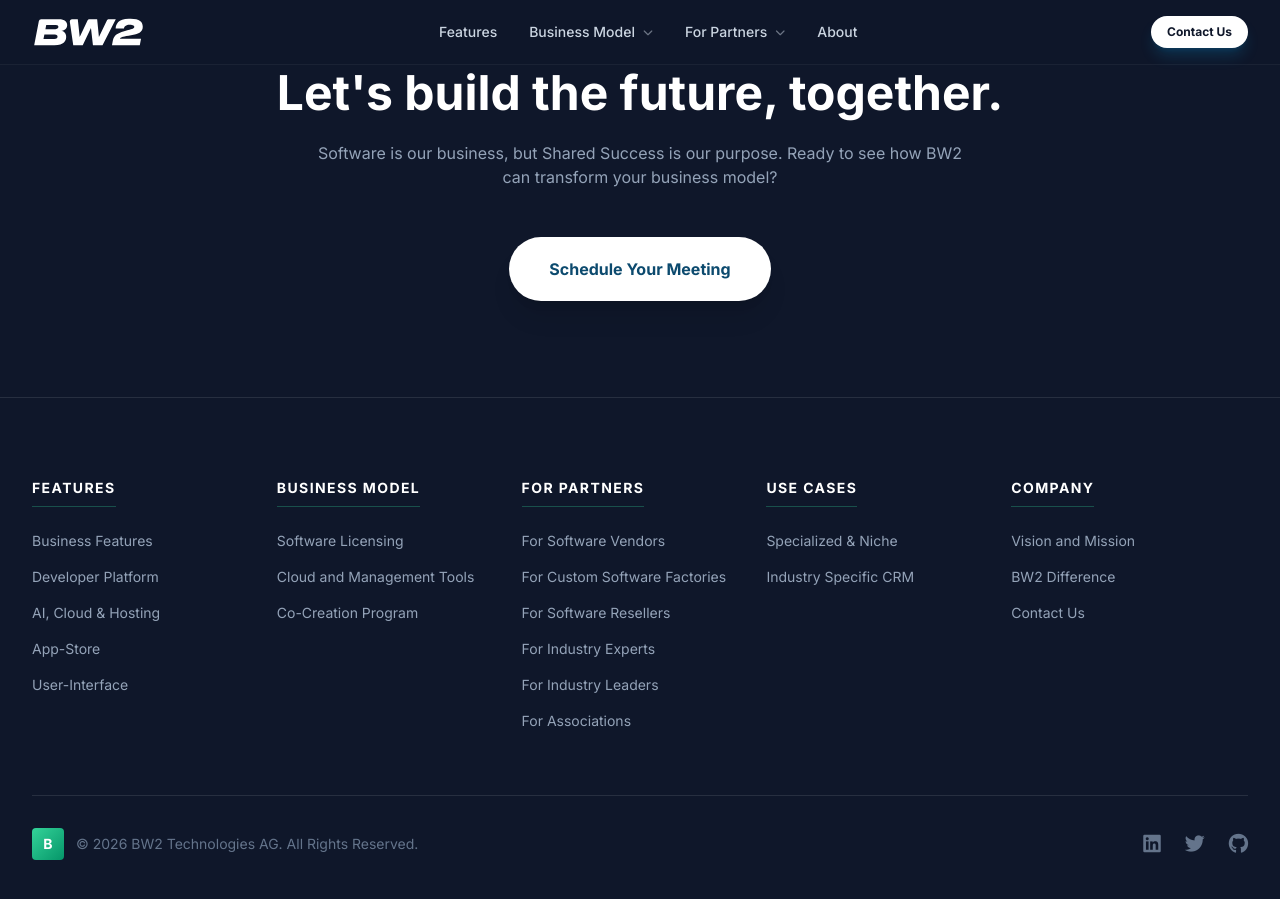
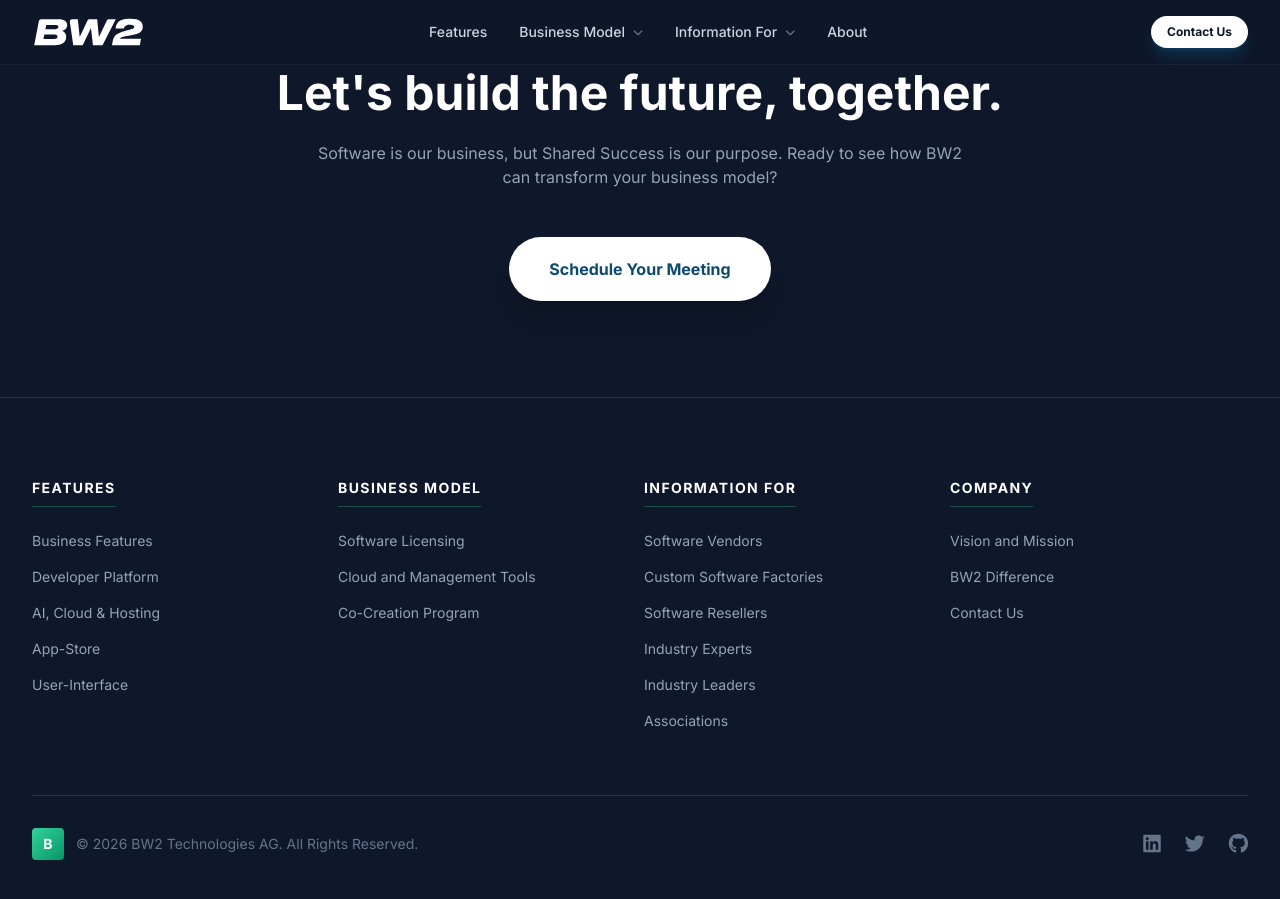
Before and after one commit to BW2-Technologies/Website, a Jekyll site: the page built from index.html, in a window 1280 px wide and 900 px high, scrolled down 3754 px. Built offline with Jekyll 4.4.1, drawn with Linux system fonts in a browser that asks for light colours; nearby versions of some CDN libraries.

Commit message:
header footer

```diff
--- a/_includes/footer.html
+++ b/_includes/footer.html
@@ -1,7 +1,7 @@
 <footer class="bg-dark-900 border-t border-white/10 pt-20 pb-10">
     <div class="max-w-7xl mx-auto px-4 sm:px-6 lg:px-8">
-        <!-- Reduced horizontal gap to gap-x-2 -->
-        <div class="grid grid-cols-2 md:grid-cols-3 lg:grid-cols-5 gap-y-12 gap-x-2 mb-16">
+        <!-- Adjusted grid to lg:grid-cols-4 since Use Cases was removed -->
+        <div class="grid grid-cols-2 md:grid-cols-3 lg:grid-cols-4 gap-y-12 gap-x-2 mb-16">
 
             <!-- Features Col -->
             <div>
@@ -25,27 +25,20 @@
                 </ul>
             </div>
 
-            <!-- For Partners Col -->
+            <!-- Information For Col (Renamed from For Partners) -->
             <div>
-                <h4 class="text-white font-bold text-sm uppercase tracking-widest mb-6 border-b border-bwgreen-400/30 pb-2 w-max">For Partners</h4>
+                <h4 class="text-white font-bold text-sm uppercase tracking-widest mb-6 border-b border-bwgreen-400/30 pb-2 w-max">Information For</h4>
                 <ul class="space-y-4 text-sm text-slate-400">
-                    <li><a href="/for-software-vendors" class="footer-link-hover hover:text-white transition-colors">For Software Vendors</a></li>
-                    <li><a href="/for-custom-software-factories" class="footer-link-hover hover:text-white transition-colors">For Custom Software Factories</a></li>
-                    <li><a href="/for-software-resellers" class="footer-link-hover hover:text-white transition-colors">For Software Resellers</a></li>
-                    <li><a href="/for-industry-experts" class="footer-link-hover hover:text-white transition-colors">For Industry Experts</a></li>
-                    <li><a href="/for-industry-leaders" class="footer-link-hover hover:text-white transition-colors">For Industry Leaders</a></li>
-                    <li><a href="/for-industry-associations" class="footer-link-hover hover:text-white transition-colors">For Associations</a></li>
+                    <li><a href="/for-software-vendors" class="footer-link-hover hover:text-white transition-colors">Software Vendors</a></li>
+                    <li><a href="/for-custom-software-factories" class="footer-link-hover hover:text-white transition-colors">Custom Software Factories</a></li>
+                    <li><a href="/for-software-resellers" class="footer-link-hover hover:text-white transition-colors">Software Resellers</a></li>
+                    <li><a href="/for-industry-experts" class="footer-link-hover hover:text-white transition-colors">Industry Experts</a></li>
+                    <li><a href="/for-industry-leaders" class="footer-link-hover hover:text-white transition-colors">Industry Leaders</a></li>
+                    <li><a href="/for-industry-associations" class="footer-link-hover hover:text-white transition-colors">Associations</a></li>
                 </ul>
             </div>
 
-            <!-- Use Cases Col -->
-            <div>
-                <h4 class="text-white font-bold text-sm uppercase tracking-widest mb-6 border-b border-bwgreen-400/30 pb-2 w-max">Use Cases</h4>
-                <ul class="space-y-4 text-sm text-slate-400">
-                    <li><a href="#use-cases" class="footer-link-hover hover:text-white transition-colors">Specialized & Niche</a></li>
-                    <li><a href="#use-cases" class="footer-link-hover hover:text-white transition-colors">Industry Specific CRM</a></li>
-                </ul>
-            </div>
+            <!-- Use Cases Col Removed -->
 
             <!-- About BW2 Col -->
             <div class="col-span-2 md:col-span-1 lg:col-span-1">
--- a/_includes/header.html
+++ b/_includes/header.html
@@ -29,15 +29,15 @@
                 <div class="relative group">
                     <!-- Updated py-4 to py-3 -->
                     <button class="text-sm font-medium hover:text-white transition-colors flex items-center gap-1 py-3">
-                        For Partners <i class="fas fa-chevron-down text-[10px] opacity-50 ml-1"></i>
+                        Information For <i class="fas fa-chevron-down text-[10px] opacity-50 ml-1"></i>
                     </button>
                     <div class="absolute left-0 top-full w-60 rounded-xl bg-dark-900 border border-white/10 shadow-2xl opacity-0 invisible group-hover:opacity-100 group-hover:visible transition-all duration-200 transform translate-y-2 group-hover:translate-y-0 p-2 z-50">
-                        <a href="/for-software-vendors" class="block px-4 py-2 text-sm text-slate-300 hover:bg-white/5 hover:text-white rounded-lg transition-colors">For Software Vendors</a>
+                        <a href="/for-software-vendors" class="block px-4 py-2 text-sm text-slate-300 hover:bg-white/5 hover:text-white rounded-lg transition-colors">Software Vendors</a>
                         <a href="/for-custom-software-factories" class="block px-4 py-2 text-sm text-slate-300 hover:bg-white/5 hover:text-white rounded-lg transition-colors">Custom Software Developers</a>
-                        <a href="/for-software-resellers" class="block px-4 py-2 text-sm text-slate-300 hover:bg-white/5 hover:text-white rounded-lg transition-colors">For Business Software Resellers</a>
-                        <a href="/for-industry-experts" class="block px-4 py-2 text-sm text-slate-300 hover:bg-white/5 hover:text-white rounded-lg transition-colors">For Industry Experts</a>
-                        <a href="/for-industry-leader" class="block px-4 py-2 text-sm text-slate-300 hover:bg-white/5 hover:text-white rounded-lg transition-colors">For Industry Leaders</a>
-                        <a href="/for-industry-associations" class="block px-4 py-2 text-sm text-slate-300 hover:bg-white/5 hover:text-white rounded-lg transition-colors">For Associations</a>
+                        <a href="/for-software-resellers" class="block px-4 py-2 text-sm text-slate-300 hover:bg-white/5 hover:text-white rounded-lg transition-colors">Business Software Resellers</a>
+                        <a href="/for-industry-experts" class="block px-4 py-2 text-sm text-slate-300 hover:bg-white/5 hover:text-white rounded-lg transition-colors">Industry Experts</a>
+                        <a href="/for-industry-leader" class="block px-4 py-2 text-sm text-slate-300 hover:bg-white/5 hover:text-white rounded-lg transition-colors">Industry Leaders</a>
+                        <a href="/for-industry-associations" class="block px-4 py-2 text-sm text-slate-300 hover:bg-white/5 hover:text-white rounded-lg transition-colors">Associations</a>
                     </div>
                 </div>
 
```
